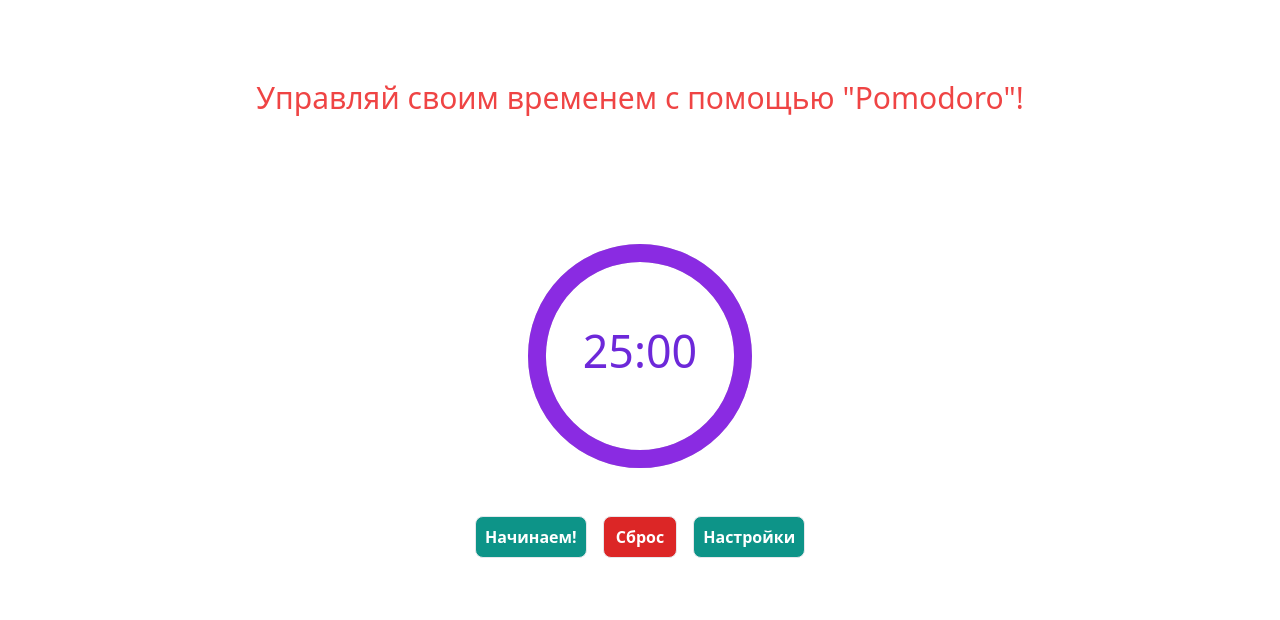
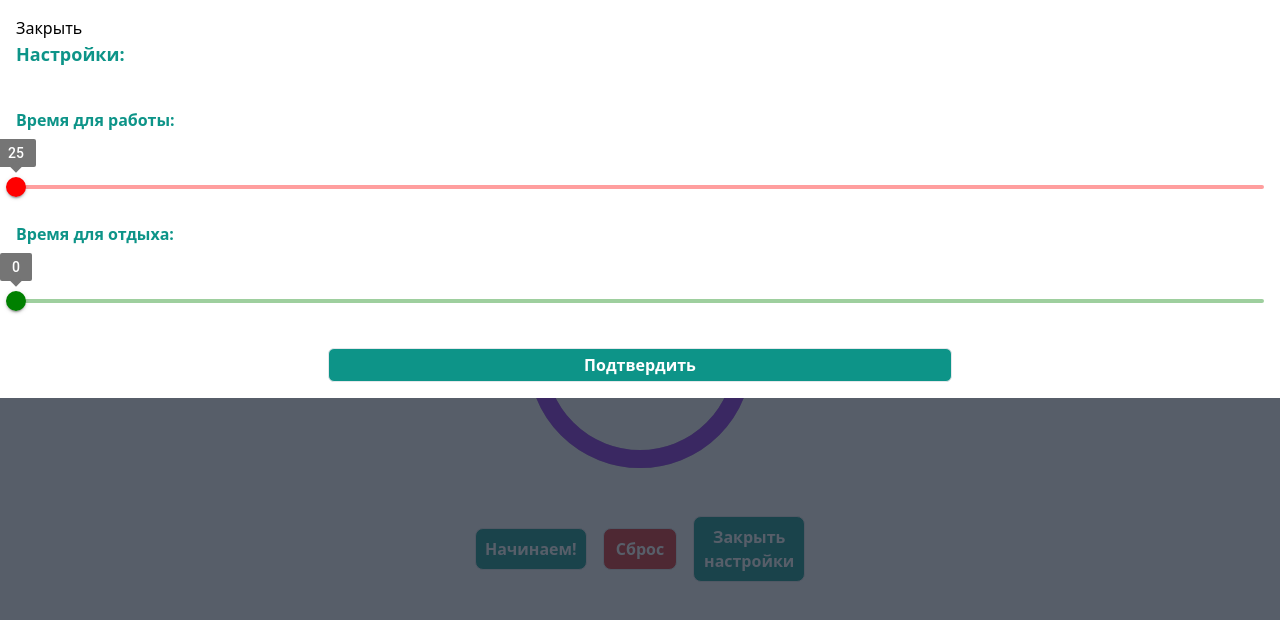
Before and after one commit to carpediem511/pomodoro_timer, a React (Create React App) app: page / in a window 1280 px wide. Both pictures are taken after a click on the button "Настройки". Shown: the top 620 px of the page. Built offline with nearby package versions, Linux system fonts and the light colour scheme.

Commit message:
добавлено модальное окно, созданы новые компоненты

```diff
--- /dev/null
+++ b/src/components/ModalSettings/index.tsx
@@ -0,0 +1,28 @@
+import Settings from "../Settings"
+import { useState } from "react"
+
+const ModalSettings = () => {
+
+	const [isModalOpen, setIsModalOpen] = useState(false)
+
+	const handleModalToggle = () => {
+		setIsModalOpen(!isModalOpen);
+	}
+
+	return (
+
+		<>
+			<button onClick={handleModalToggle}>Настройки</button>
+			{isModalOpen && (
+				<div className="modal">
+					<div className="modal-content">
+						<button onClick={handleModalToggle}>Закрыть</button>
+						<Settings />
+					</div>
+				</div>
+			)}
+		</>
+	)
+}
+
+export default ModalSettings
--- a/src/components/Settings/index.tsx
+++ b/src/components/Settings/index.tsx
@@ -1,7 +1,4 @@
-import Slider from "@mui/material-next/Slider";
-//import Modal from './Modal'; // Импортируйте компонент Modal
-//import Timer from './Timer'; // Импортируйте компонент Timer
-//import { useState } from 'react';
+import { Slider } from "@mui/material";
 
 const Settings = () => {
 	const workSliderStyle = {
--- a/src/components/Timer/index.tsx
+++ b/src/components/Timer/index.tsx
@@ -1,7 +1,7 @@
-import React, { useEffect, useState } from "react";
+import { useEffect, useState } from "react";
 import { CircularProgressbar, buildStyles } from "react-circular-progressbar";
 import "react-circular-progressbar/dist/styles.css";
-import Modal from "../Modal";
+import TimerButtons from "../TimerButtons";
 
 const Timer = () => {
 	const [totalMinutes, setTotalMinutes] = useState<number>(25); // общая продолжительность в минутах
@@ -88,7 +88,8 @@
 	}, [isTimerOn, secondsToEnd, minutesToEnd]);
 
 	const time: string = `${minutesToEnd < 10 ? "0" + minutesToEnd : minutesToEnd
-		}:${secondsToEnd < 10 ? "0" : ""}${secondsToEnd}`;
+		}:${secondsToEnd < 10 ? "0" : ""}${secondsToEnd}`
+
 
 	return (
 		<>
@@ -101,26 +102,12 @@
 					pathColor: "rgb(138, 43, 226)",
 				})}
 			/>
-			<div className="flex justify-center mt-10 gap-4">
-				<button
-					className="self-center text-white font-semibold active:shadow-lg flex rounded-lg px-3 mt-2 py-2 border w-1/2 justify-center bg-teal-600 hover:bg-teal-400 duration-200 hover:text-black"
-					onClick={toggleTimer}
-				>
-					{isTimerOn ? "Приостановить таймер" : "Начинаем!"}
-				</button>
+			<TimerButtons
+				isTimerOn={isTimerOn}
+				toggleTimer={toggleTimer}
+				resetTimer={resetTimer}
+			/>
 
-				<button
-					className="self-center text-white font-semibold active:shadow-lg flex rounded-lg px-3 mt-2 py-2 border w-1/2 justify-center bg-red-600 hover:bg-red-400 duration-200 hover:text-black"
-					onClick={resetTimer}
-				>
-					Сброс
-				</button>
-
-				<button className="self-center text-white font-semibold active:shadow-lg flex rounded-lg px-3 mt-2 py-2 border w-1/2 justify-center bg-teal-600 hover:bg-teal-400 duration-200 hover:text-black">
-					Настройки
-				</button>
-			</div>
-			<Modal /* isOpen={isOpenModal} onClose={() => setIsOpenModal(false)}*/ />
 		</>
 	);
 };
--- /dev/null
+++ b/src/components/TimerButtons/index.tsx
@@ -0,0 +1,60 @@
+import { useState } from "react"
+import Settings from "../Settings";
+import ModalSettings from "../ModalSettings";
+
+type TimerButtonsProps = {
+	isTimerOn: boolean;
+	toggleTimer: () => void;
+	resetTimer: () => void;
+}
+
+const TimerButtons = ({
+	isTimerOn,
+	toggleTimer,
+	resetTimer,
+}: TimerButtonsProps) => {
+
+	const [isModalOpen, setIsModalOpen] = useState<boolean>(false)
+
+	const handleModalToggle = () => {
+		setIsModalOpen(!isModalOpen);
+	}
+
+	return (
+		<div className="flex justify-center mt-10 gap-4">
+			<button
+				className="self-center text-white font-semibold active:shadow-lg flex rounded-lg px-3 mt-2 py-2 border w-1/2 justify-center bg-teal-600 hover:bg-teal-400 duration-200 hover:text-black"
+				onClick={toggleTimer}
+			>
+				{isTimerOn ? "Приостановить таймер" : "Начинаем!"}
+			</button>
+
+			<button
+				className="self-center text-white font-semibold active:shadow-lg flex rounded-lg px-3 mt-2 py-2 border w-1/2 justify-center bg-red-600 hover:bg-red-400 duration-200 hover:text-black"
+				onClick={resetTimer}
+			>
+				Сброс
+			</button>
+
+			<button
+				className="self-center text-white font-semibold active:shadow-lg flex rounded-lg px-3 mt-2 py-2 border w-1/2 justify-center bg-teal-600 hover:bg-teal-400 duration-200 hover:text-black"
+				onClick={handleModalToggle}
+			>
+				{isModalOpen ? "Закрыть настройки" : "Настройки"}
+			</button>
+
+			{isModalOpen && (
+				<div className="fixed inset-0 flex items-center justify-center z-50">
+					<div className="modal fixed top-0 left-0 w-full h-full bg-gray-800 bg-opacity-75">
+						<div className="modal-content p-4 bg-white">
+							<button onClick={handleModalToggle}>Закрыть</button>
+							<Settings />
+						</div>
+					</div>
+				</div>
+			)}
+		</div>
+	)
+}
+
+export default TimerButtons
```
Also changed, not shown: package.json (+10 -0 lines), src/components/App/index.tsx (+5 -3 lines), src/components/ModalNotification/index.tsx (renamed from src/components/Modal/index.tsx, +7 -7 lines), 1 other file (tests, documents, lock files or other folders). Lines whose indentation alone changed are shown as unchanged.
